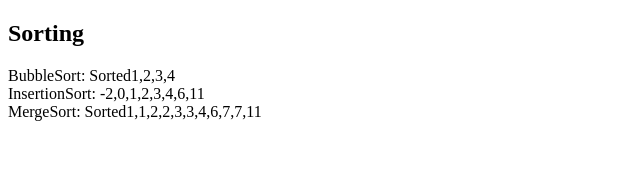
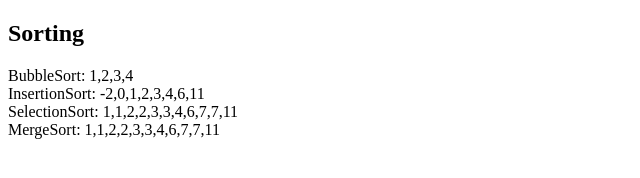
Before and after one commit to priyankapublic/DSAlgorithmsJS, a plain HTML site: page public/index.html in a window 1280 px wide. Shown: the whole page, without its empty margins (0-640 px from the left). Drawn offline with Linux system fonts and the light colour scheme.

Commit message:
Selection sort

```diff
--- a/public/Algorithms/Sorting/BubbleSort.js
+++ b/public/Algorithms/Sorting/BubbleSort.js
@@ -14,7 +14,6 @@ let bubbleSort = inputArr => {
   } while (swapped);
   return inputArr;
 };
-document.getElementById("BubbleSort").innerHTML =
-  "Sorted" + bubbleSort([1, 2, 3, 4]);
+document.getElementById("BubbleSort").innerHTML = bubbleSort([1, 2, 3, 4]);
 //Complexity Worst & Avergae O(n^2)
 //Best O(n)
--- a/public/Algorithms/Sorting/MergeSort.js
+++ b/public/Algorithms/Sorting/MergeSort.js
@@ -39,5 +39,16 @@ function merge(left, right) {
     .concat(right.slice(rightIndex));
 }
 
-document.getElementById("MergeSort").innerHTML =
-  "Sorted" + mergeSort([1, 2, 3, 4, 3, 1, 7, 7, 2, 11, 6]);
+document.getElementById("MergeSort").innerHTML = mergeSort([
+  1,
+  2,
+  3,
+  4,
+  3,
+  1,
+  7,
+  7,
+  2,
+  11,
+  6
+]);
--- a/public/Algorithms/Sorting/SelectionSort.js
+++ b/public/Algorithms/Sorting/SelectionSort.js
@@ -0,0 +1,28 @@
+let selectionSort = a => {
+  for (let i = 0; i < a.length - 1; i++) {
+    var min = i;
+    for (let j = i + 1; j < a.length; j++) {
+      if (a[j] < a[min]) {
+        min = j;
+      }
+    }
+    var temp = a[min];
+    a[min] = a[i];
+    a[i] = temp;
+  }
+  return a;
+};
+
+document.getElementById("SelectionSort").innerHTML = selectionSort([
+  1,
+  2,
+  3,
+  4,
+  3,
+  1,
+  7,
+  7,
+  2,
+  11,
+  6
+]);
--- a/public/index.html
+++ b/public/index.html
@@ -12,10 +12,14 @@
     InsertionSort:
     <span id="InsertionSort"></span>
     <br />
+    SelectionSort:
+    <span id="SelectionSort"></span>
+    <br />
     MergeSort:
     <span id="MergeSort"></span>
     <script src="Algorithms/Sorting/BubbleSort.js"></script>
     <script src="Algorithms/Sorting/InsertionSort.js"></script>
     <script src="Algorithms/Sorting/MergeSort.js"></script>
+    <script src="Algorithms/Sorting/SelectionSort.js"></script>
   </body>
 </html>
```
